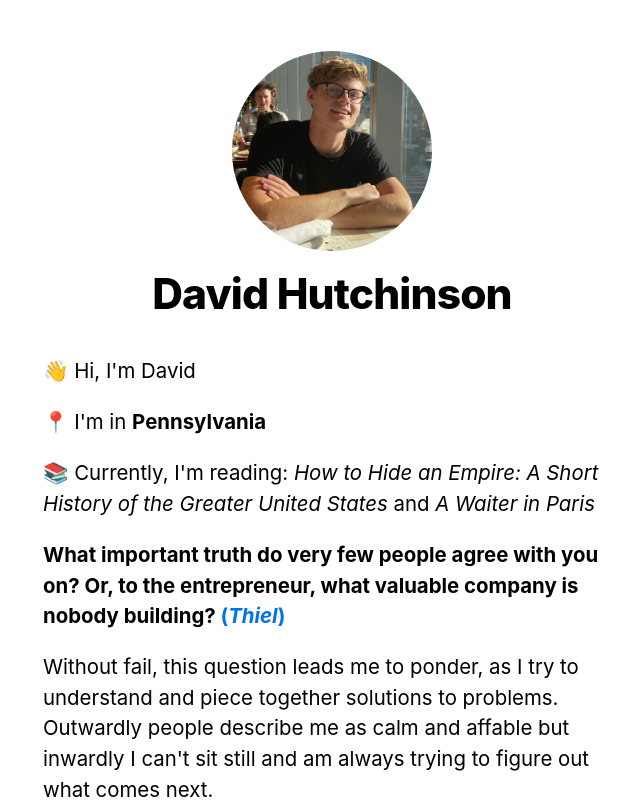
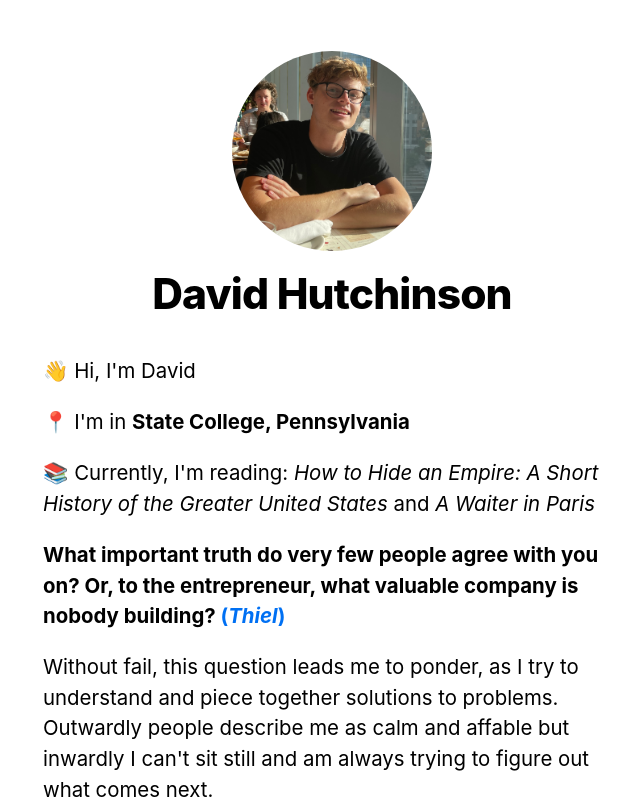
Before and after one commit to dvdhutch/dvdhutch-personal-site, a Next.js app: page / in a window 1280 px wide. Shown: the top 800 px of the page, without its empty margins (308-948 px from the left). Built offline with nearby package versions, Linux system fonts and the light colour scheme.

Commit message:
Update index.js

```diff
--- a/pages/index.js
+++ b/pages/index.js
@@ -22,7 +22,7 @@ export default function Home({ allPostsData }) {
       </Head>
       <section className={utilStyles.headingMd}>
         <p> 👋 Hi, I'm David </p>
-        <p> 📍 I'm in <b>Pennsylvania</b></p>
+        <p> 📍 I'm in <b>State College, Pennsylvania</b></p>
         <p> 📚 Currently, I'm reading: <i>How to Hide an Empire: A Short History of the Greater United States</i> and <i>A Waiter in Paris</i></p>
         <p> <b> What important truth do very few people agree with you on? Or, to the entrepreneur, what valuable company is nobody building? <a href="https://en.wikipedia.org/wiki/Zero_to_One">(<i>Thiel</i>)</a> </b> </p>
         <p> Without fail, this question leads me to ponder, as I try to understand and piece together solutions to problems. Outwardly people describe me as calm and affable but inwardly I can't sit still and am always trying to figure out what comes next.</p>
```
